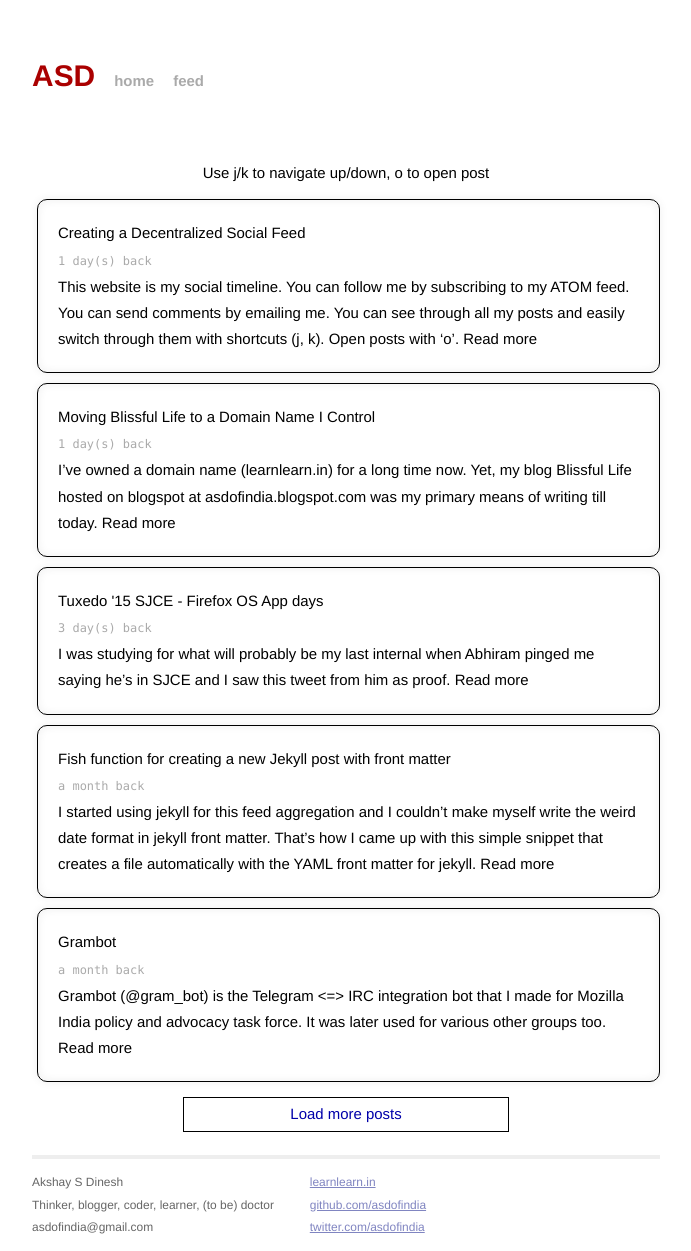
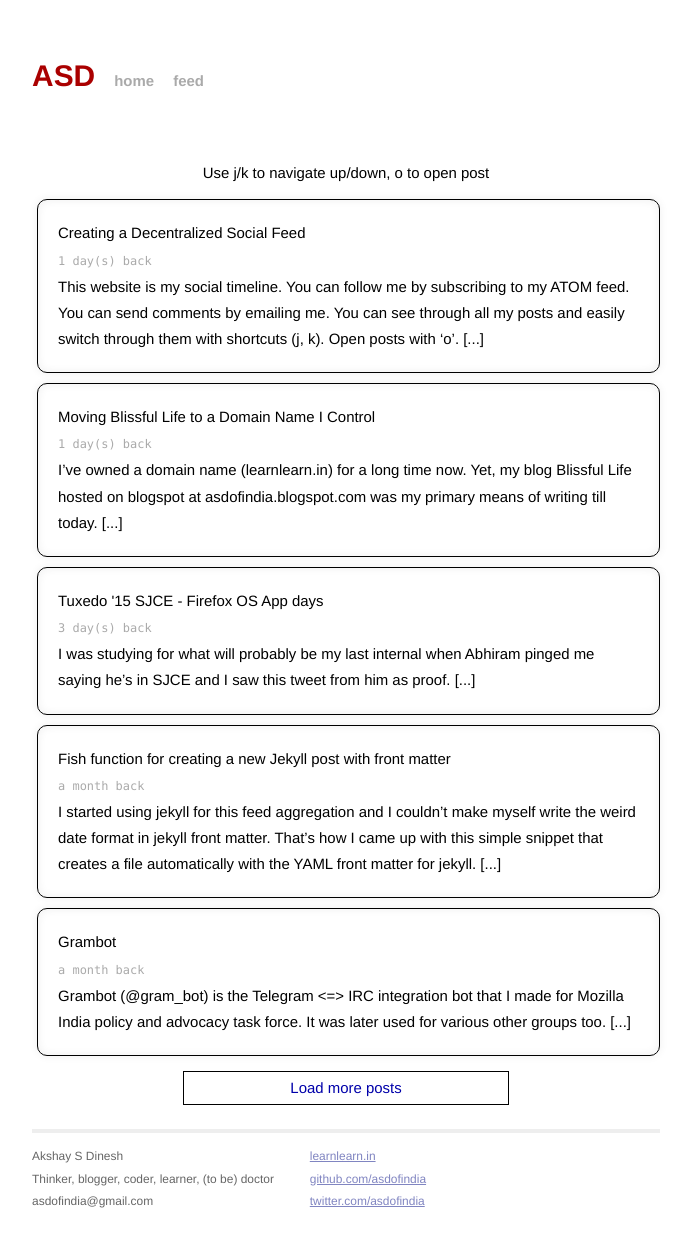
Before and after one commit to asdofindia/asdofindia.github.io, a Jekyll site: the page built from index.html, in a window 1280 px wide. Shown: the whole page, without its empty margins (294-985 px from the left). Built offline with Jekyll 4.4.1, drawn with Linux system fonts in a browser that asks for light colours; Markdown is read by kramdown in place of the engine named in the settings; the list of posts is cut into pages by our own code; after the commit the page ends 1224 px from its top, so only the background shows below that.

Commit message:
Read more -> [...]

```diff
--- a/index.html
+++ b/index.html
@@ -17,7 +17,7 @@ excerpt: "Insight wiki"
           </span>
           <br>
           {{post.excerpt | strip_html }}
-          <a href="{{ post.url }}" class="readMore">Read more</a>
+          <a href="{{ post.url }}" class="readMore">[...]</a>
       </li>
     {% endfor %}
   </ul>
```
